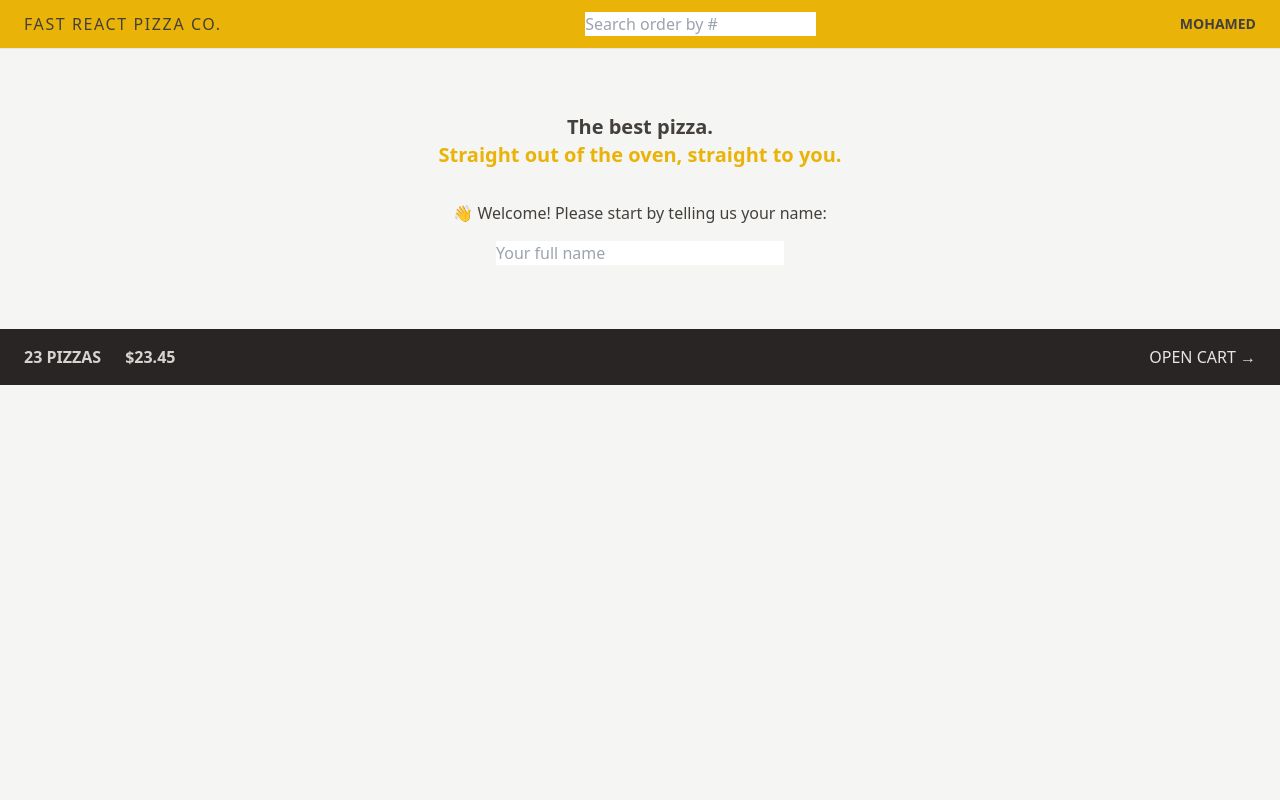
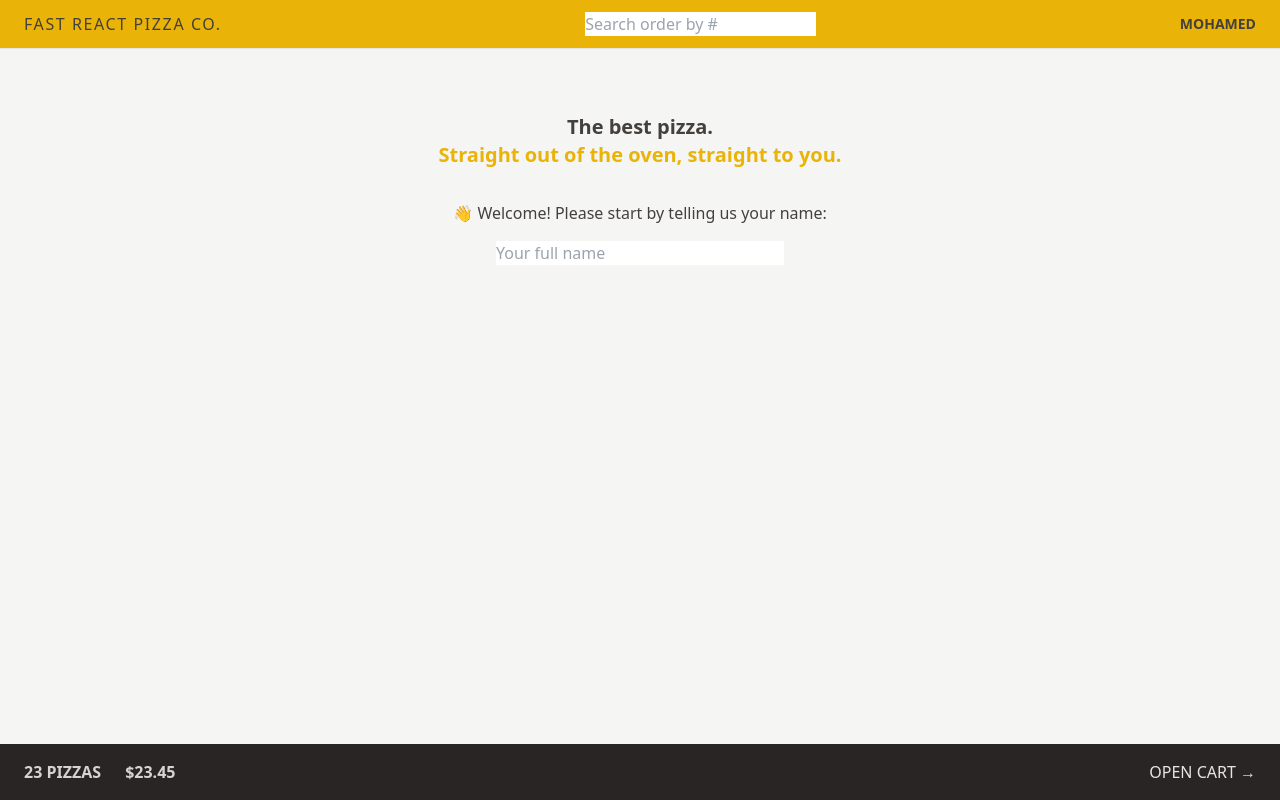
Before and after one commit to nidal1/fast-react-pizza, a React (Vite) app: page / in a window 1280 px wide. Built offline with nearby package versions, Linux system fonts and the light colour scheme.

Commit message:
using css grid

```diff
--- a/src/ui/AppLayout.jsx
+++ b/src/ui/AppLayout.jsx
@@ -7,13 +7,15 @@
   const navigation = useNavigation();
   const isLoading = navigation.state === 'loading';
   return (
-    <div className="layout">
+    <div className="grid grid-rows-[auto_1fr_auto] h-screen">
       {isLoading && <Loader />}
       <Header />
 
-      <main>
-        <Outlet />
-      </main>
+      <div className="overflow-y-scroll">
+        <main className="max-w-3xl mx-auto ">
+          <Outlet />
+        </main>
+      </div>
 
       <CartOverview />
     </div>
```
